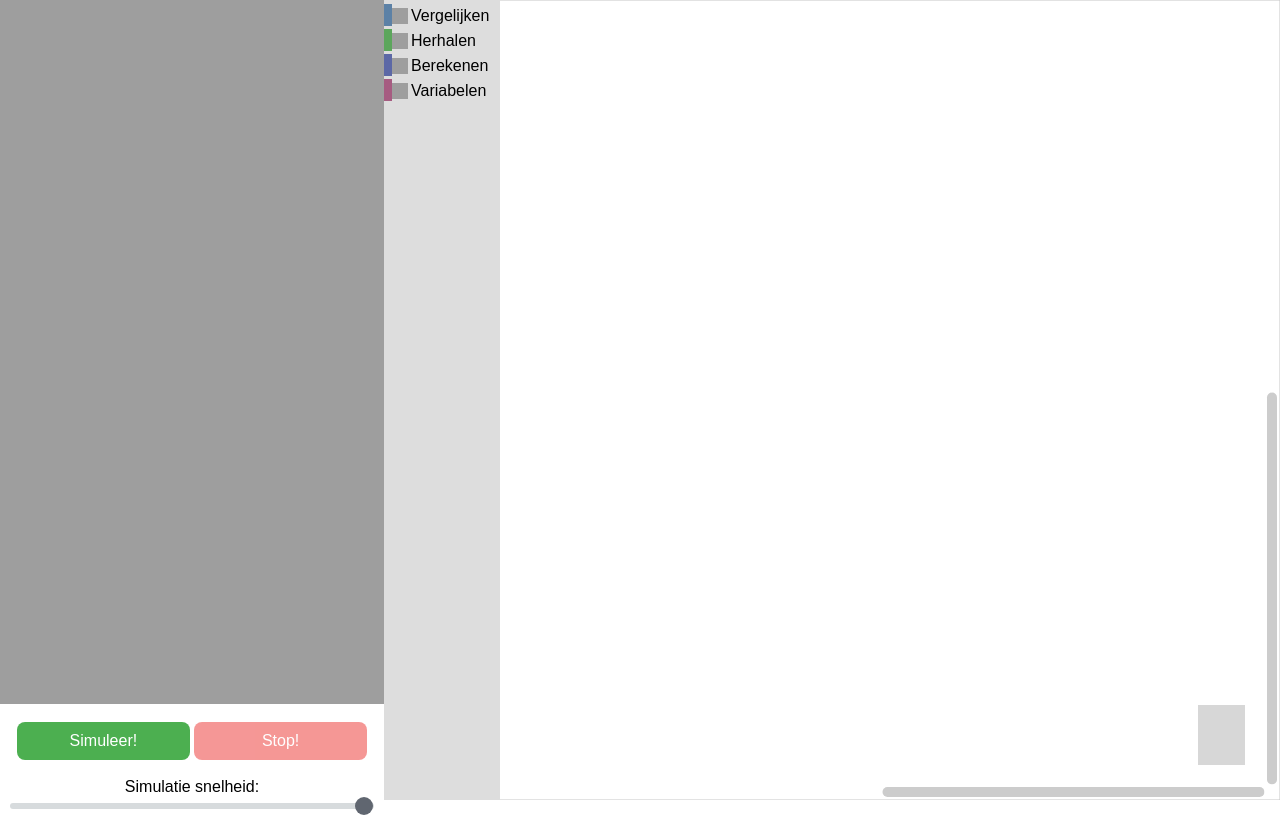
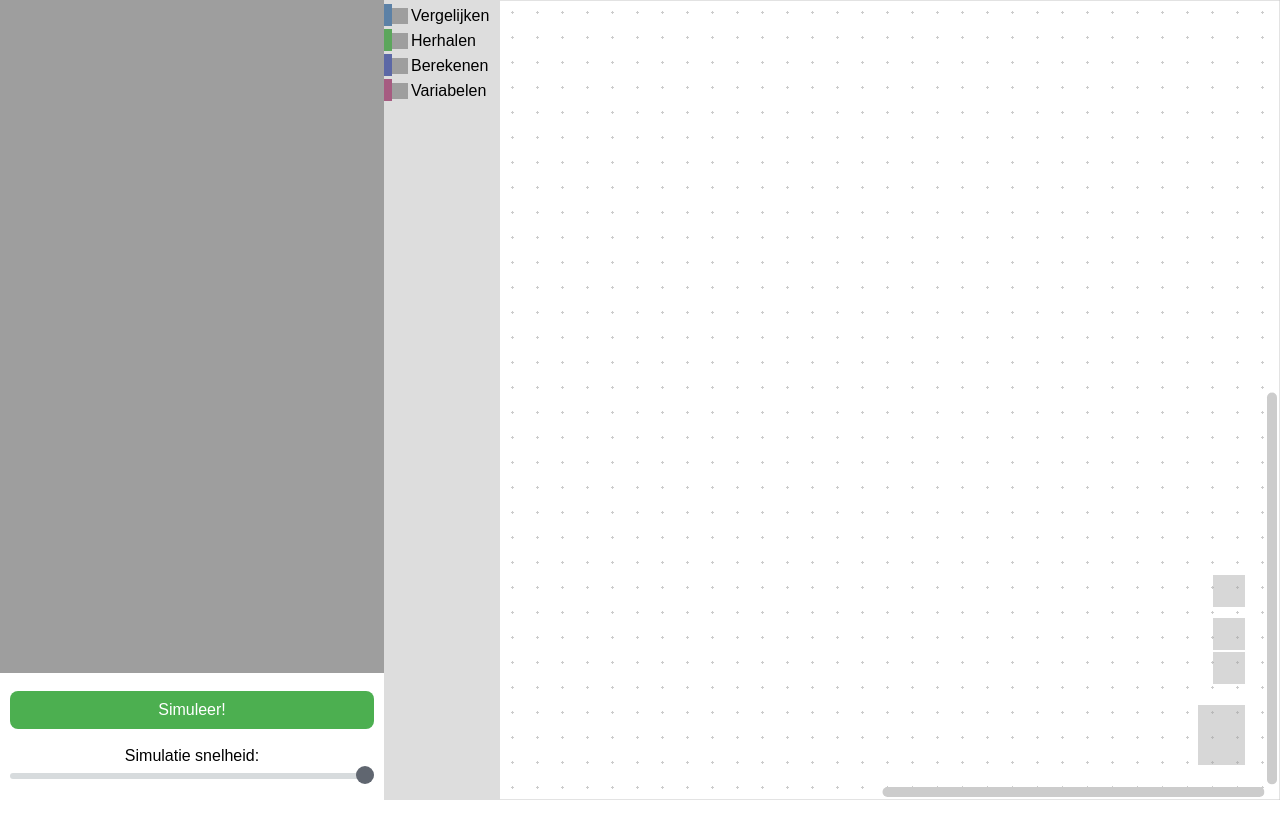
Before and after one commit to svenkonings/MAC-Protocol-Challenge, a PHP site: page / in a window 1280 px wide. Run offline with PHP 8.4, Linux system fonts and the light colour scheme; grey boxes are pictures that could not be loaded.

Commit message:
Use single start/stop button

```diff
--- a/css/main.css
+++ b/css/main.css
@@ -1,115 +1,30 @@
 html, body {
     height: 100%;
     margin: 0;
-    font-family: sans-serif;
-}
-
-button {
-    border: none;
-    font-size: 16px;
-    padding: 10px 24px;
-    border-radius: 8px;
-    cursor: pointer;
-}
-
-button:disabled {
-    opacity: 0.6;
-    cursor: not-allowed;
 }
 
 #simulation {
+    position: relative;
+    box-sizing: border-box;
+    padding-bottom: 127px;
+    width: 30%;
+    height: 100%;
+    float: left;
     text-align: center;
 }
 
 #simulationVisualisation {
-    height: 88%;
+    width: 100%;
+    height: 100%;
     background-color: #9E9E9E;
 }
 
-#simulationButtons>button {
-    width: 45%;
-}
-
-#runButton {
-    color: #FFFFFF;
-    background-color: #4CAF50;
-}
-
-#stopButton {
-    color: #FFFFFF;
-    background-color: #EF5350;
-}
-
-input[type=range] {
-    -webkit-appearance: none;
-    vertical-align: middle;
-    outline: none;
-    border: none;
-    padding: 0;
-    background: none;
-    width: 95%;
-}
-
-input[type=range]::-webkit-slider-runnable-track {
-    background-color: #d7dbdd;
-    height: 6px;
-    border-radius: 3px;
-    border: 1px solid transparent;
-}
-
-input[type=range]::-webkit-slider-thumb {
-    -webkit-appearance: none !important;
-    border-radius: 100%;
-    background-color: #606670;
-    height: 18px;
-    width: 18px;
-    margin-top: -7px;
-}
-
-input[type=range]::-moz-range-track {
-    background-color: #d7dbdd;
-    height: 6px;
-    border-radius: 3px;
-    border: none;
-}
-
-input[type=range]::-moz-range-thumb {
-    border-radius: 20px;
-    height: 18px;
-    width: 18px;
-    border: none;
-    background: #606670 none;
-}
-
-input[type=range]::-ms-track {
-    color: transparent;
-    border: none;
-    background: none;
-    height: 6px;
-}
-
-input[type=range]::-ms-fill-lower {
-    background-color: #d7dbdd;
-    border-radius: 3px;
-}
-
-input[type=range]::-ms-fill-upper {
-    background-color: #d7dbdd;
-    border-radius: 3px;
-}
-
-input[type=range]::-ms-thumb {
-    border-radius: 100%;
-    background-color: #606670;
-    height: 18px;
-    width: 18px;
-    border: none;
-}
-
-#simulation {
-    width: 30%;
-    height: 100%;
-    float: left;
+#simulationControls {
+    position: absolute;
+    height: 127px;
+    left: 0;
+    right: 0;
+    bottom: 0;
 }
 
 #blocklyArea {
@@ -125,3 +40,65 @@
 #toolbox {
     display: none;
 }
+
+.green {
+    background-color: #4CAF50;
+}
+
+.red {
+    background-color: #EF5350;
+}
+
+button {
+    color: #FFFFFF;
+    width: 95%;
+    outline: none;
+    border: none;
+    font-size: 16px;
+    font-family: sans-serif;
+    padding: 10px 24px;
+    border-radius: 8px;
+    cursor: pointer;
+}
+
+label {
+    font-family: sans-serif;
+}
+
+input[type=range] {
+    -webkit-appearance: none;
+    width: 95%;
+    outline: none;
+}
+
+input[type=range]::-webkit-slider-runnable-track {
+    background-color: #d7dbdd;
+    height: 6px;
+    border-radius: 3px;
+    border: none;
+}
+
+input[type=range]::-moz-range-track {
+    background-color: #d7dbdd;
+    height: 6px;
+    border-radius: 3px;
+    border: none;
+}
+
+input[type=range]::-webkit-slider-thumb {
+    -webkit-appearance: none;
+    margin-top: -7px;
+    border-radius: 100%;
+    background-color: #606670;
+    height: 18px;
+    width: 18px;
+    cursor: pointer;
+}
+
+input[type=range]::-moz-range-thumb {
+    border-radius: 100%;
+    background-color: #606670;
+    height: 18px;
+    width: 18px;
+    cursor: pointer;
+}
--- a/index.php
+++ b/index.php
@@ -14,13 +14,10 @@
 <body>
 <div id="simulation">
     <div id="simulationVisualisation"></div>
-    <br>
-    <div id="simulationButtons">
-        <button id="runButton" onclick="runInterpreter()">Simuleer!</button>
-        <button id="stopButton" onclick="resetInterpreter()">Stop!</button>
-    </div>
-    <br>
-    <div id="simulationRange">
+    <div id="simulationControls">
+        <br>
+        <button id="runButton" class="green" onclick="runInterpreter()">Simuleer!</button>
+        <br><br>
         <label for="speedRange">Simulatie snelheid:</label>
         <br>
         <input id="speedRange" type="range" min="0" max="100" step="1" value="100">
--- a/js/main.js
+++ b/js/main.js
@@ -1,6 +1,10 @@
 var blocklyArea = document.getElementById('blocklyArea');
 var blocklyDiv = document.getElementById('blocklyDiv');
-var workspace = Blockly.inject(blocklyDiv, {toolbox: document.getElementById('toolbox')});
+var workspace = Blockly.inject(blocklyDiv, {
+    toolbox: document.getElementById('toolbox'),
+    grid: {spacing: 25, length: 3, colour: '#ccc', snap: true},
+    zoom: {controls: true, wheel: true, scaleSpeed: 1.05}
+});
 window.setTimeout(BlocklyStorage.restoreBlocks, 0);
 BlocklyStorage.backupOnUnload();
 
@@ -52,7 +56,6 @@
 var myInterpreter = null;
 var runner = null;
 var runButton = document.getElementById('runButton');
-var stopButton = document.getElementById('stopButton');
 var speedRange = document.getElementById('speedRange');
 
 function codeChanged() {
@@ -70,20 +73,21 @@
 function runInterpreter() {
     if (!myInterpreter) {
         resetInterpreter();
-        runButton.disabled = 'disabled';
-        stopButton.disabled = '';
+        runButton.innerText = "Stop!";
+        runButton.className = "red";
+        runButton.onclick = resetInterpreter;
         myInterpreter = new Interpreter(code, initApi);
         runner = function () {
             if (myInterpreter) {
                 var hasMore = myInterpreter.step();
                 if (hasMore) {
-                    setTimeout(runner, 100 - speedRange.value);
+                    setTimeout(runner, speedRange.max - speedRange.value);
                 } else {
                     resetInterpreter()
                 }
             }
         };
-        setTimeout(runner, 100 - speedRange.value);
+        setTimeout(runner, speedRange.max - speedRange.value);
     }
 }
 
@@ -94,6 +98,7 @@
         runner = null;
     }
     workspace.highlightBlock(null);
-    runButton.disabled = '';
-    stopButton.disabled = 'disabled';
+    runButton.innerText = "Simuleer!";
+    runButton.className = "green";
+    runButton.onclick = runInterpreter;
 }
```
